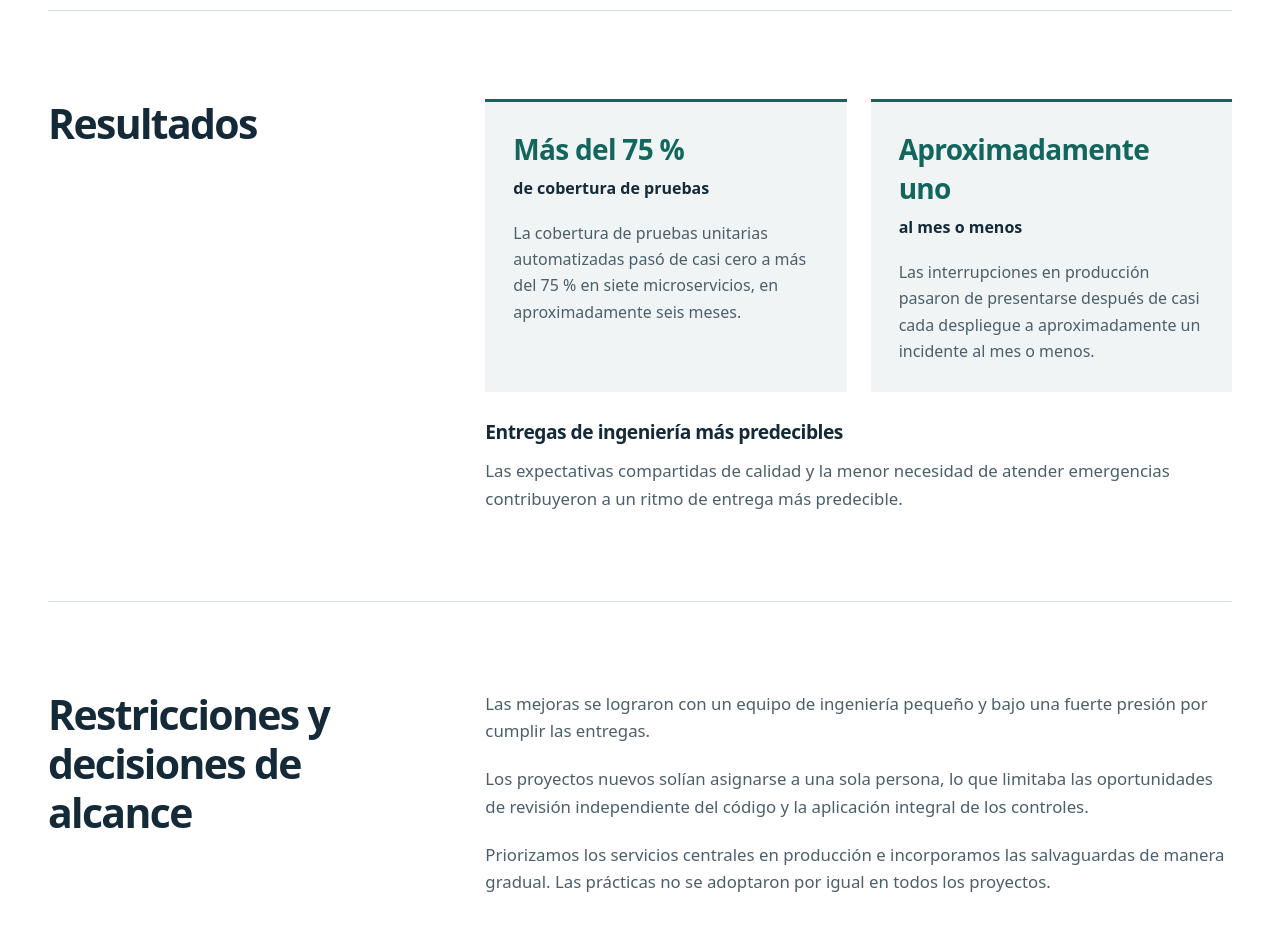
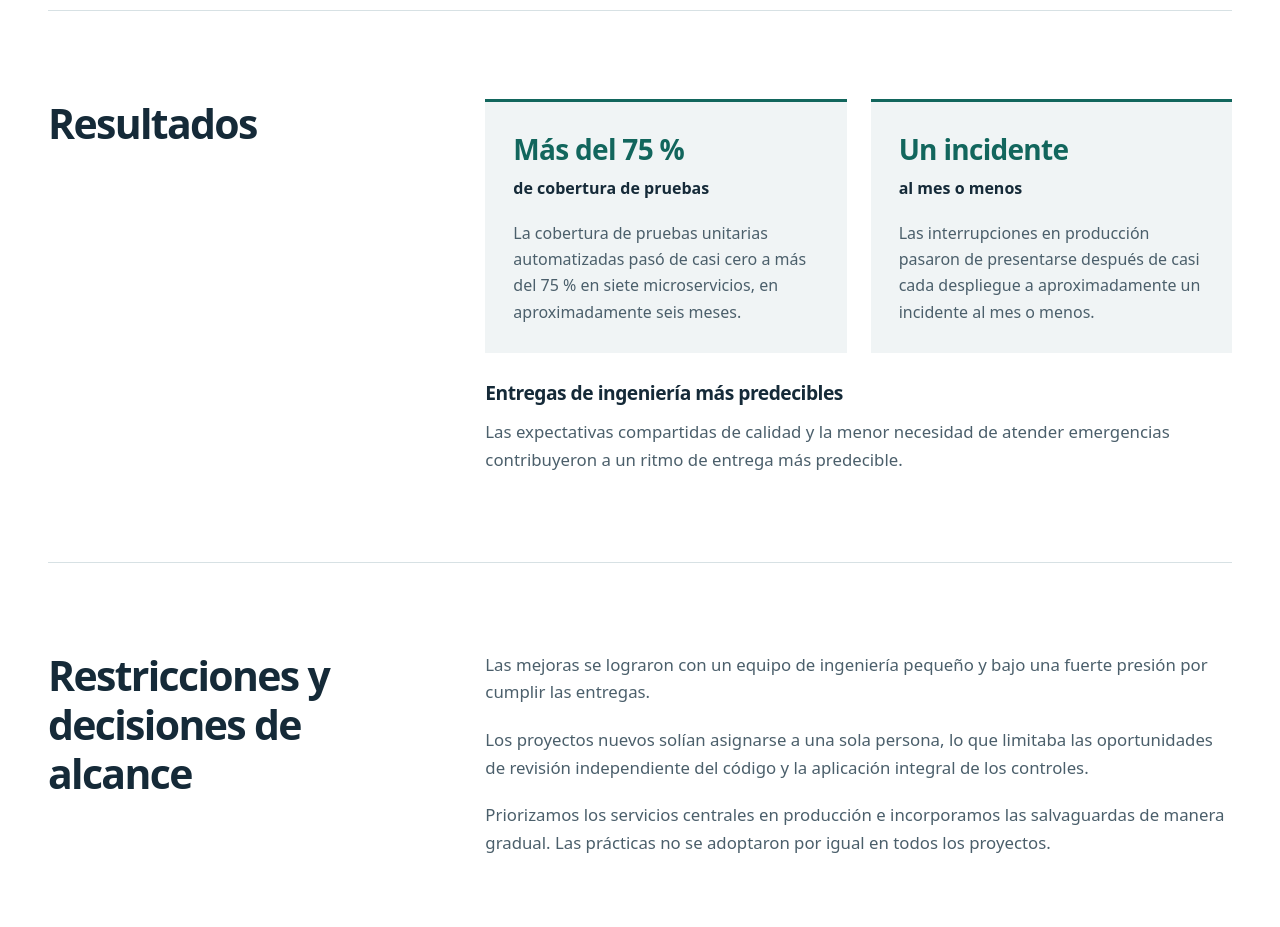
Before and after one commit to jovillal/jovillal.github.io, a plain HTML site: page es/casos/confiabilidad-api/index.html in a window 1280 px wide. Shown: the part 1580-2507 px from the top of the page. Drawn offline with Linux system fonts and the light colour scheme.

Commit message:
Clarify Spanish incident-frequency metric label

```diff
--- a/es/casos/confiabilidad-api/index.html
+++ b/es/casos/confiabilidad-api/index.html
@@ -47,7 +47,7 @@
         <h2 id="results-title">Resultados</h2>
         <div class="section-copy"><dl class="case-metrics">
             <div><dt><strong>Más del 75 %</strong> de cobertura de pruebas</dt><dd>La cobertura de pruebas unitarias automatizadas pasó de casi cero a más del 75 % en siete microservicios, en aproximadamente seis meses.</dd></div>
-            <div><dt><strong>Aproximadamente uno</strong> al mes o menos</dt><dd>Las interrupciones en producción pasaron de presentarse después de casi cada despliegue a aproximadamente un incidente al mes o menos.</dd></div>
+            <div><dt><strong>Un incidente</strong> al mes o menos</dt><dd>Las interrupciones en producción pasaron de presentarse después de casi cada despliegue a aproximadamente un incidente al mes o menos.</dd></div>
           </dl>
           <h3>Entregas de ingeniería más predecibles</h3>
           <p>Las expectativas compartidas de calidad y la menor necesidad de atender emergencias contribuyeron a un ritmo de entrega más predecible.</p></div>
```
